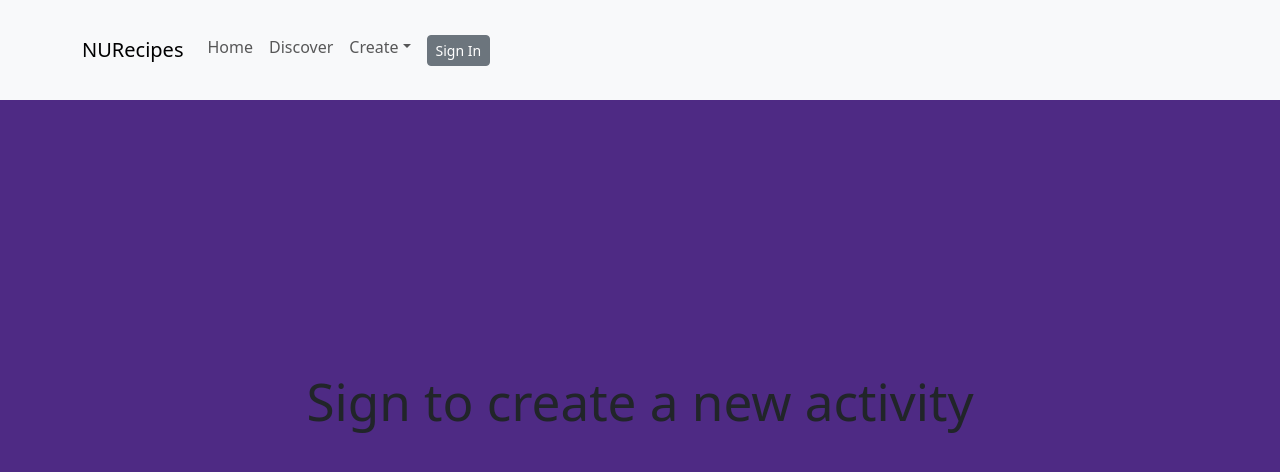
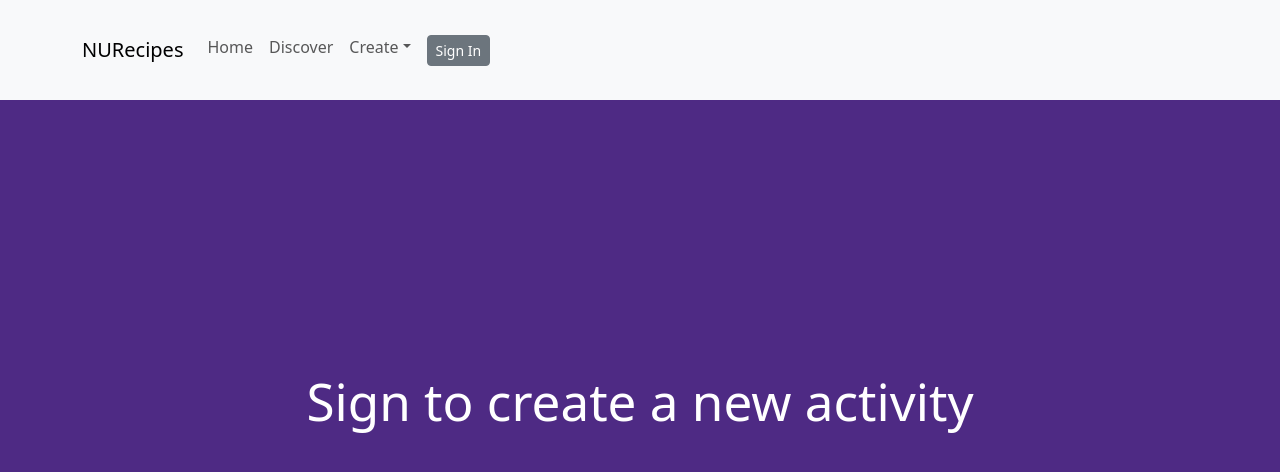
Before and after one commit to cs394-s23/NURecipes, a React (Vite) app: page /create_activity in a window 1280 px wide. Shown: the top 472 px of the page. Built offline with nearby package versions, Linux system fonts and the light colour scheme; no server answers; the database is empty.

Commit message:
alerting on incomplete posts

```diff
--- a/src/components/Create.css
+++ b/src/components/Create.css
@@ -18,3 +18,7 @@
   /* padding: 5px; */
   margin-right: 10px;
 }
+
+.sign-in {
+  color: white;
+}
--- a/src/components/Create_Activity.jsx
+++ b/src/components/Create_Activity.jsx
@@ -10,7 +10,6 @@ import { ref, uploadBytesResumable, getDownloadURL } from "firebase/storage";
 import { useNavigate } from "react-router-dom";
 
 import { useUserState } from "../utilities/firebase.js";
-
 
 const Create_Activity = ({ data }) => {
   const [veggie, setVeggie] = useState(false);
@@ -52,9 +51,8 @@ const Create_Activity = ({ data }) => {
 
     pushDb(test, "Activities/");
 
-    // navigate(`/discover/`);
+    navigate(`/discover/`);
   };
-
 
   const [user] = useUserState();
 
@@ -92,9 +90,8 @@ const Create_Activity = ({ data }) => {
         </Form>
       </div>
     );
-  }
-  else {
-    return <h1>Sign to create a new activity</h1>
+  } else {
+    return <h1 className="sign-in">Sign to create a new activity</h1>;
   }
 };
 
--- a/src/components/Create_Post.jsx
+++ b/src/components/Create_Post.jsx
@@ -228,7 +228,7 @@ const Create_Post = ({ data }) => {
       </div>
     );
   } else {
-    return <h1>Sign to create a new activity</h1>;
+    return <h1 className="sign-in">Sign to create a new activity</h1>;
   }
 };
 
```
Lines whose indentation alone changed are shown as unchanged.
